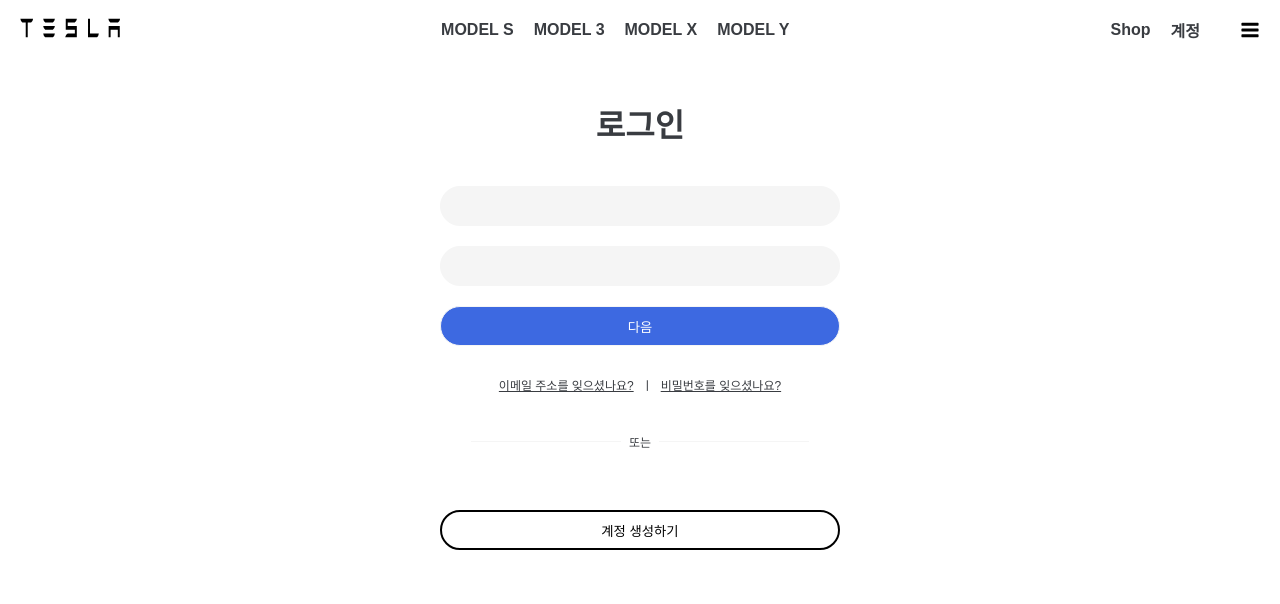
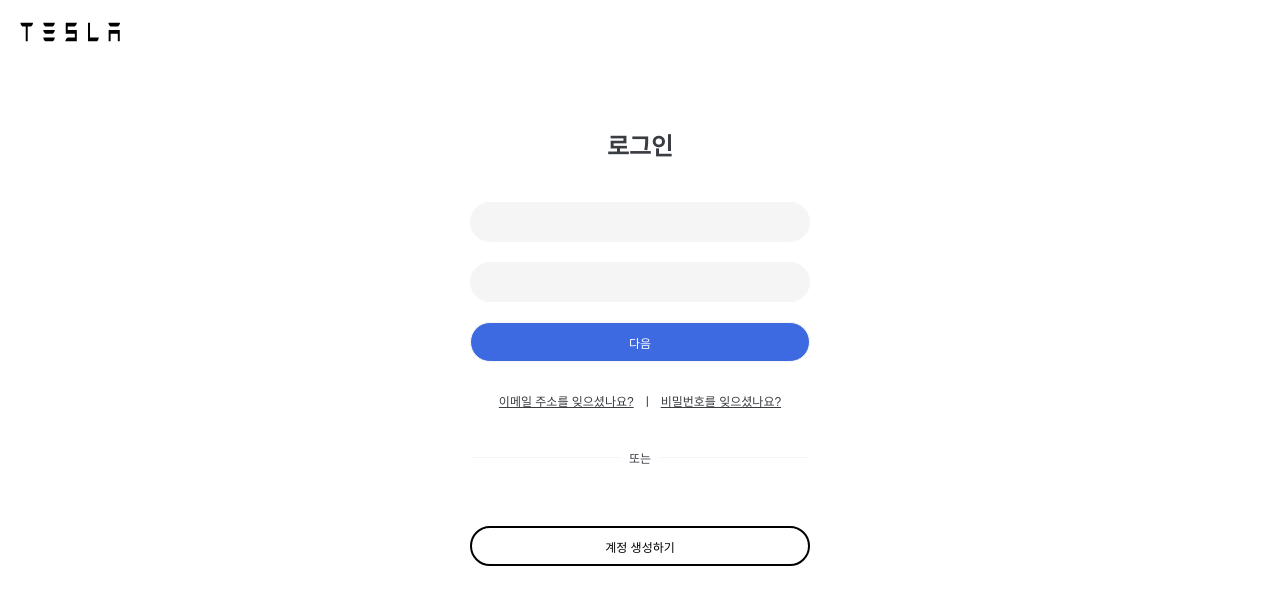
Before and after one commit to jihs2113/Tesla, a React (Create React App) app: page /login in a window 1280 px wide. Shown: the top 604 px of the page. Built offline with nearby package versions, Linux system fonts and the light colour scheme.

Commit message:
added sign

```diff
--- a/src/App.js
+++ b/src/App.js
@@ -12,7 +12,7 @@
   return (
       <div className="App">
           <BrowserRouter>
-            <Header />
+            {/* <Header /> */}
             <Routes>
               <Route path="/" element={<Home />}></Route>
               <Route path="/login/*" element={<Login />}></Route>
--- a/src/components/Home.js
+++ b/src/components/Home.js
@@ -1,10 +1,12 @@
 import React from 'react';
 import styled from 'styled-components';
 import Section from './Section';
+import Header from './Header';
 
 function Home(){
     return(
         <Container>
+            <Header />
             <Section
                 title="Model S"
                 description="Order Online for Touchless Delivery"
--- a/src/components/Login.js
+++ b/src/components/Login.js
@@ -7,7 +7,12 @@
 function Login(){
 
     return(
-        <>
+        <Container>
+            <Top>
+                <Link to="/">
+                    <img src="/images/logo.svg" alt=""/>
+                </Link>
+            </Top>
             <Section>
                 <h1>로그인</h1>
                 <Form method="post">
@@ -27,16 +32,25 @@
                 </Link>
             </Section>
 
-        </>
+        </Container>
     )
 }
 
 export default Login
+const Container = styled.div`
+    font-size:12px;
+`
 
-
+const Top = styled.div`
+    display:flex;
+    margin: 20px;
+`
 
 const Section = styled.div`
-    margin-top:100px;
+    margin-top:80px;
+    h1{
+        font-size:24px;
+    }
 
 `
 
@@ -71,13 +85,13 @@
     align-items: center;
     margin-top:20px;
     input{
-        width:400px;
+        width:340px;
         height: 40px;
         margin-top:20px;
         background-color: #f5f5f5;
         border: 1px solid #f5f5f5;
         border-radius: 30px;
-        padding-left:20px;
+        padding-left:30px;
 
     }
     p{
@@ -88,6 +102,7 @@
     a{
         text-decoration: underline;
         cursor:pointer;
+        font-size:12px;
     }
     span{
         padding: 0 0.5rem;
@@ -96,7 +111,7 @@
 
 
 const Button = styled.button`
-    width:400px;
+    width:340px;
     height:40px;
     margin-top:20px;
     background-color: #3d69e1;
@@ -104,11 +119,12 @@
     border-radius: 30px;
     color: white;
     cursor:pointer;
+    font-size:12px;
 `
 
 
 const SignIn = styled.button`
-    width:400px;
+    width:340px;
     height:40px;
     margin-top:20px;
     background-color: white;
@@ -116,4 +132,9 @@
     border-radius: 30px;
     color: black;
     cursor:pointer;
+    font-size:12px;
+    :hover{
+        background-color: black;
+        color:white;
+    }
 `
--- a/src/components/Sign.js
+++ b/src/components/Sign.js
@@ -1,12 +1,18 @@
 import React from 'react'
 import styled from 'styled-components'
 import {Link} from 'react-router-dom';
+import Sign from './Sign'
 
 
-function Sign(){
+function Login(){
 
     return(
-        <>
+        <Container>
+            <Top>
+                <Link to="/">
+                    <img src="/images/logo.svg" alt=""/>
+                </Link>
+            </Top>
             <Section>
                 <h1>회원가입</h1>
                 <Form method="post">
@@ -22,19 +28,29 @@
                 </Form>
                 <Space>또는</Space>
                 <Link to="/sign">
+
                 </Link>
             </Section>
 
-        </>
+        </Container>
     )
 }
 
-export default Sign
+export default Login
+const Container = styled.div`
+    font-size:12px;
+`
 
-
+const Top = styled.div`
+    display:flex;
+    margin: 20px;
+`
 
 const Section = styled.div`
-    margin-top:100px;
+    margin-top:80px;
+    h1{
+        font-size:24px;
+    }
 
 `
 
@@ -69,13 +85,13 @@
     align-items: center;
     margin-top:20px;
     input{
-        width:400px;
+        width:340px;
         height: 40px;
         margin-top:20px;
         background-color: #f5f5f5;
         border: 1px solid #f5f5f5;
         border-radius: 30px;
-        padding-left:20px;
+        padding-left:30px;
 
     }
     p{
@@ -85,6 +101,8 @@
     }
     a{
         text-decoration: underline;
+        cursor:pointer;
+        font-size:12px;
     }
     span{
         padding: 0 0.5rem;
@@ -93,11 +111,13 @@
 
 
 const Button = styled.button`
-    width:400px;
+    width:340px;
     height:40px;
     margin-top:20px;
     background-color: #3d69e1;
     border: 1px solid #f5f5f5;
     border-radius: 30px;
     color: white;
+    cursor:pointer;
+    font-size:12px;
 `
```
